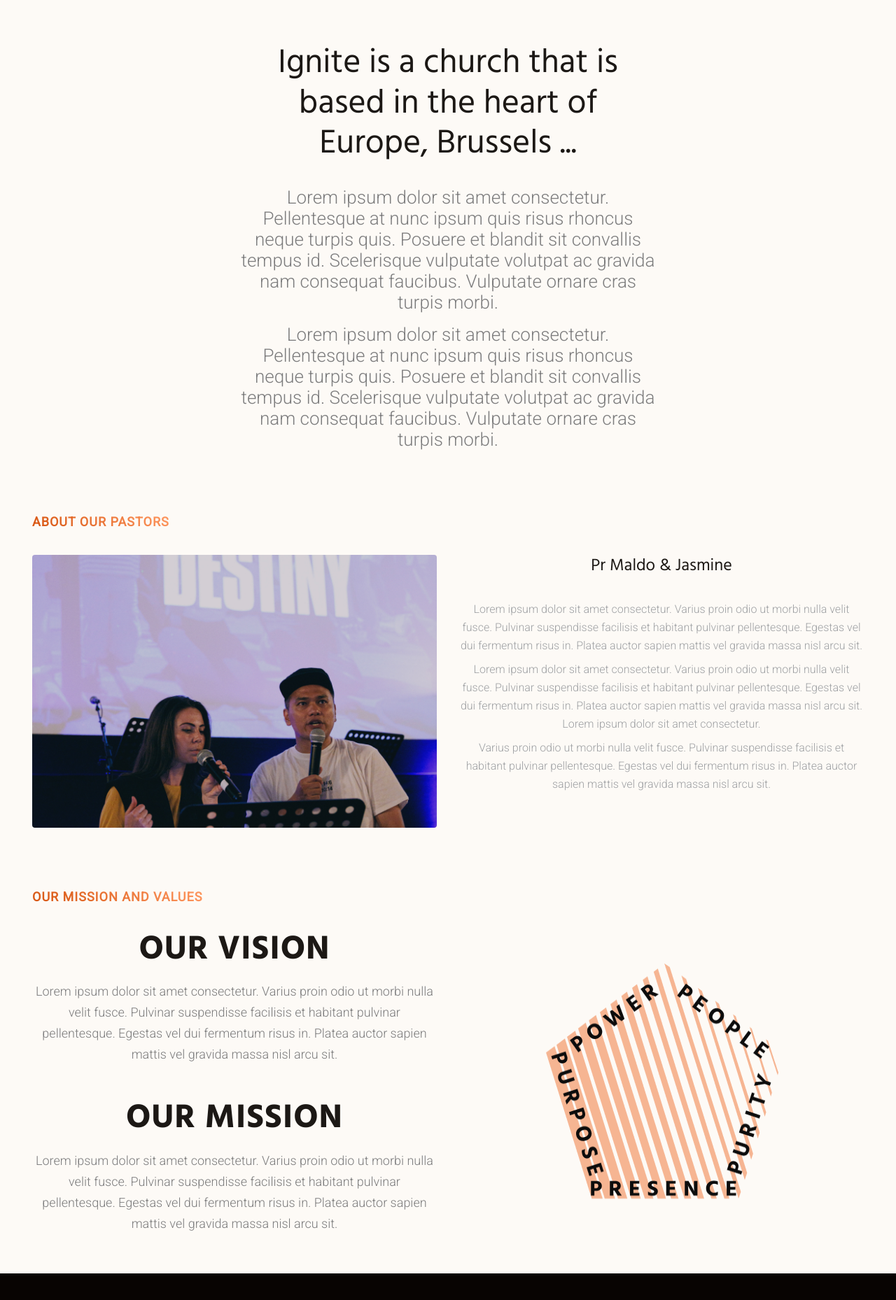
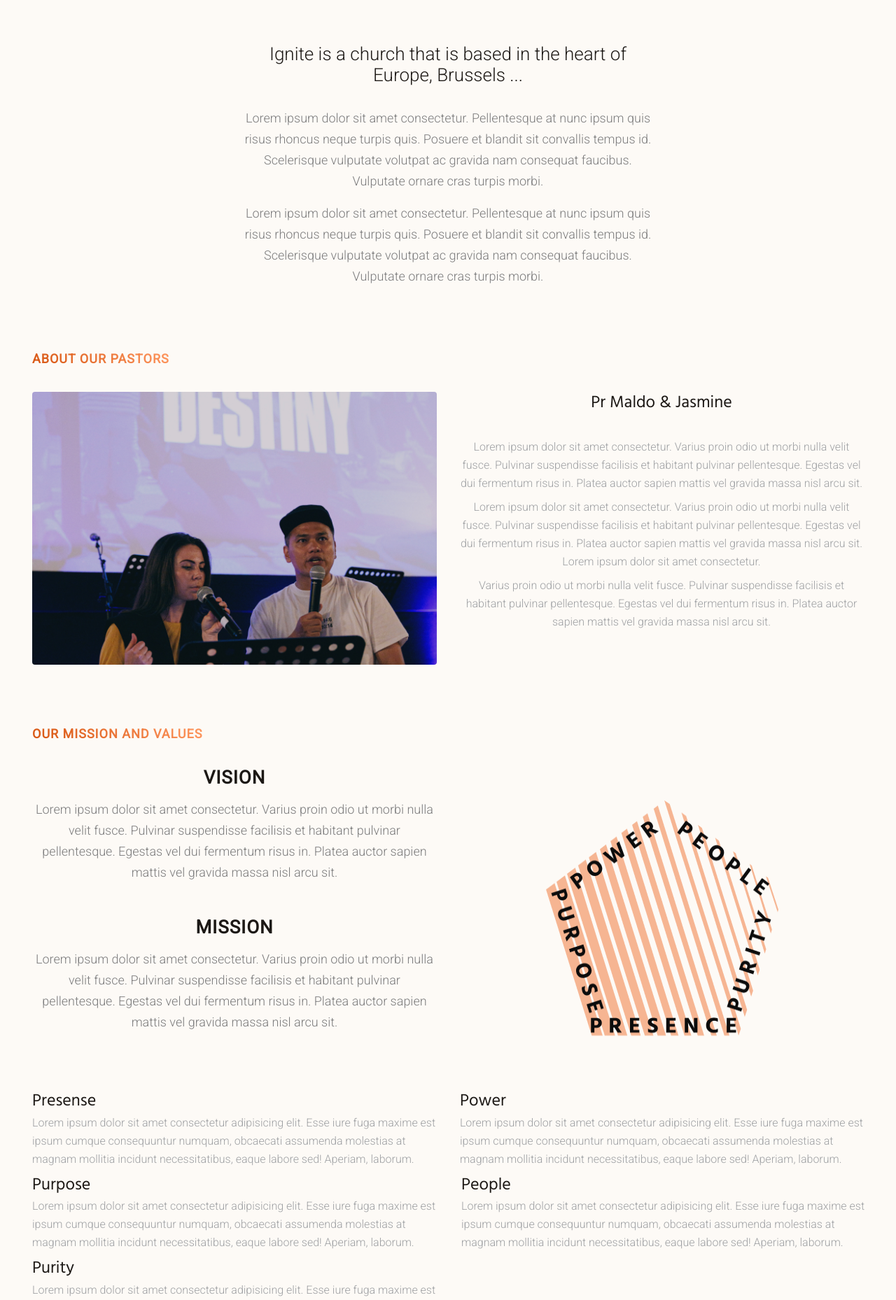
Before and after one commit to weslleybotelho/ignite-church, a Next.js app: page /about-ignite in a window 1280 px wide. Shown: the part 802-2660 px from the top of the page at 70% size. Built offline with nearby package versions, Linux system fonts and the light colour scheme.

Commit message:
Adding SEO matedata and refactoring class to animations

```diff
--- a/app/about-ignite/page.tsx
+++ b/app/about-ignite/page.tsx
@@ -6,86 +6,55 @@ import coreValuesImg from '../img/core-values.png';
 import gsap from 'gsap';
 import { useGSAP } from '@gsap/react';
 import { ScrollTrigger } from 'gsap/ScrollTrigger';
+import {
+  fadeFromBelow,
+  fadeFromOpacityScroll,
+  slideFromLeftScroll,
+  slideFromRightScroll,
+} from '../utils/gsapAnimations';
 
 export default function About() {
   gsap.registerPlugin(ScrollTrigger);
   const tl1 = gsap.timeline();
 
   useGSAP(() => {
-    tl1.from('#hero div', {
-      duration: 2,
-      opacity: 1,
-      y: 200,
-      stagger: { each: 0.1 },
-      ease: 'power4.out',
-    });
+    fadeFromBelow('#hero > section');
   });
 
   useGSAP(() => {
-    gsap.from('#about > div', {
-      opacity: 0,
-      ease: 'power4.out',
-      stagger: { each: 0.2 },
-      duration: 2,
-      scrollTrigger: {
-        trigger: '#about',
-        start: 'top 80%',
-        end: 'top 50%',
-      },
-    });
-
-    gsap.from('#pastors > div', {
-      x: -200,
-      opacity: 0,
-      ease: 'power4.out',
-      stagger: { each: 0.2 },
-      duration: 2,
-      scrollTrigger: {
-        trigger: '#pastors',
-        start: 'top 80%',
-        end: 'top 50%',
-      },
-    });
-
-    gsap.from('#core-values > div', {
-      x: 200,
-      opacity: 0,
-      ease: 'power4.out',
-      stagger: { each: 0.2 },
-      duration: 2,
-      scrollTrigger: {
-        trigger: '#core-values',
-        start: 'top 80%',
-        end: 'top 50%',
-      },
-    });
+    fadeFromOpacityScroll('#about > section', '#about');
+    slideFromLeftScroll('#pastors > div', '#pastors');
+    slideFromRightScroll('#core-values div', '#core-values');
   });
   return (
     <>
-      <div className="bg-black h-100" id="hero">
-        <div className="bg-about relativexs">
+      <article>
+        <section className="bg-black h-100" id="hero">
+          <section className="bg-about relativexs">
             <Image src={aboutHero} alt="About Ignite" className="cover h-100" />
+            <header>
               <h1 className="absolute-center absolut color-white text-center">About Ignite</h1>
-        </div>
-      </div>
+            </header>
+          </section>
+        </section>
 
         <section id="about">
-        <div className="container text-center text-about">
-          <h3 className="">Ignite is a church that is based in the heart of Europe, Brussels ... </h3>
-          <p className="pt-4 p1 color-gray">
+          <section className="container text-center text-about">
+            <h2 className="p1">Ignite is a church that is based in the heart of Europe, Brussels ... </h2>
+            <p className="pt-4 p2 color-gray">
               Lorem ipsum dolor sit amet consectetur. Pellentesque at nunc ipsum quis risus rhoncus neque turpis quis.
               Posuere et blandit sit convallis tempus id. Scelerisque vulputate volutpat ac gravida nam consequat
               faucibus. Vulputate ornare cras turpis morbi.
             </p>
-          <p className="pt-2 p1 color-gray">
+            <p className="pt-2 p2 color-gray">
               Lorem ipsum dolor sit amet consectetur. Pellentesque at nunc ipsum quis risus rhoncus neque turpis quis.
               Posuere et blandit sit convallis tempus id. Scelerisque vulputate volutpat ac gravida nam consequat
               faucibus. Vulputate ornare cras turpis morbi.
             </p>
-        </div>
+          </section>
         </section>
         <section className="container py-3" id="pastors">
-        <h4 className="color-gradient p2 uppercase bold ml-2">about our pastors</h4>
+          <h3 className="color-gradient p2 uppercase bold ml-2">about our pastors</h3>
           <div className="row">
             <div className="grid-6 ">
               <Image
@@ -99,19 +68,19 @@ export default function About() {
             <div className="grid-6">
               <h5 className="text-center">Pr Maldo & Jasmine</h5>
               <p className="text-center pt-4">
-              Lorem ipsum dolor sit amet consectetur. Varius proin odio ut morbi nulla velit fusce. Pulvinar suspendisse
-              facilisis et habitant pulvinar pellentesque. Egestas vel dui fermentum risus in. Platea auctor sapien
-              mattis vel gravida massa nisl arcu sit.
+                Lorem ipsum dolor sit amet consectetur. Varius proin odio ut morbi nulla velit fusce. Pulvinar
+                suspendisse facilisis et habitant pulvinar pellentesque. Egestas vel dui fermentum risus in. Platea
+                auctor sapien mattis vel gravida massa nisl arcu sit.
               </p>
               <p className="text-center pt-1">
-              Lorem ipsum dolor sit amet consectetur. Varius proin odio ut morbi nulla velit fusce. Pulvinar suspendisse
-              facilisis et habitant pulvinar pellentesque. Egestas vel dui fermentum risus in. Platea auctor sapien
-              mattis vel gravida massa nisl arcu sit. Lorem ipsum dolor sit amet consectetur.{' '}
+                Lorem ipsum dolor sit amet consectetur. Varius proin odio ut morbi nulla velit fusce. Pulvinar
+                suspendisse facilisis et habitant pulvinar pellentesque. Egestas vel dui fermentum risus in. Platea
+                auctor sapien mattis vel gravida massa nisl arcu sit. Lorem ipsum dolor sit amet consectetur.{' '}
               </p>
               <p className="text-center pt-1">
                 Varius proin odio ut morbi nulla velit fusce. Pulvinar suspendisse facilisis et habitant pulvinar
-              pellentesque. Egestas vel dui fermentum risus in. Platea auctor sapien mattis vel gravida massa nisl arcu
-              sit.
+                pellentesque. Egestas vel dui fermentum risus in. Platea auctor sapien mattis vel gravida massa nisl
+                arcu sit.
               </p>
             </div>
           </div>
@@ -123,13 +92,13 @@ export default function About() {
 
             <div className="row">
               <div className="grid-6 flex-center-column">
-              <h3 className="uppercase">our vision</h3>
+                <h3 className="uppercase p1 bold">vision</h3>
                 <p className="p2 mt-2 color-gray text-center">
                   Lorem ipsum dolor sit amet consectetur. Varius proin odio ut morbi nulla velit fusce. Pulvinar
                   suspendisse facilisis et habitant pulvinar pellentesque. Egestas vel dui fermentum risus in. Platea
                   auctor sapien mattis vel gravida massa nisl arcu sit.
                 </p>
-              <h3 className="uppercase mt-5">our mission</h3>
+                <h3 className="uppercase p1 bold mt-5">mission</h3>
                 <p className="p2 mt-2 color-gray text-center">
                   Lorem ipsum dolor sit amet consectetur. Varius proin odio ut morbi nulla velit fusce. Pulvinar
                   suspendisse facilisis et habitant pulvinar pellentesque. Egestas vel dui fermentum risus in. Platea
@@ -147,8 +116,57 @@ export default function About() {
                 />
               </div>
             </div>
+            <div className="row">
+              <div className="grid-6">
+                <div>
+                  <h5>Presense</h5>
+                  <p>
+                    Lorem ipsum dolor sit amet consectetur adipisicing elit. Esse iure fuga maxime est ipsum cumque
+                    consequuntur numquam, obcaecati assumenda molestias at magnam mollitia incidunt necessitatibus,
+                    eaque labore sed! Aperiam, laborum.
+                  </p>
+                </div>
+
+                <div className="mt-1">
+                  <h5>Purpose</h5>
+                  <p>
+                    Lorem ipsum dolor sit amet consectetur adipisicing elit. Esse iure fuga maxime est ipsum cumque
+                    consequuntur numquam, obcaecati assumenda molestias at magnam mollitia incidunt necessitatibus,
+                    eaque labore sed! Aperiam, laborum.
+                  </p>
+                </div>
+
+                <div className="mt-1">
+                  <h5>Purity</h5>
+                  <p>
+                    Lorem ipsum dolor sit amet consectetur adipisicing elit. Esse iure fuga maxime est ipsum cumque
+                    consequuntur numquam, obcaecati assumenda molestias at magnam mollitia incidunt necessitatibus,
+                    eaque labore sed! Aperiam, laborum.
+                  </p>
+                </div>
+              </div>
+              <div className="grid-6">
+                <div>
+                  <h5>Power</h5>
+                  <p>
+                    Lorem ipsum dolor sit amet consectetur adipisicing elit. Esse iure fuga maxime est ipsum cumque
+                    consequuntur numquam, obcaecati assumenda molestias at magnam mollitia incidunt necessitatibus,
+                    eaque labore sed! Aperiam, laborum.
+                  </p>
+                </div>
+                <div className="mt-1">
+                  <h5>People</h5>
+                  <p>
+                    Lorem ipsum dolor sit amet consectetur adipisicing elit. Esse iure fuga maxime est ipsum cumque
+                    consequuntur numquam, obcaecati assumenda molestias at magnam mollitia incidunt necessitatibus,
+                    eaque labore sed! Aperiam, laborum.
+                  </p>
+                </div>
+              </div>
+            </div>
           </div>
         </section>
+      </article>
     </>
   );
 }
--- a/app/layout.tsx
+++ b/app/layout.tsx
@@ -52,7 +52,7 @@ export default function RootLayout({ children }: { children: React.ReactNode })
         />
         <meta property="twitter:image" content="/metatag-ignitechurch.png" />
       </head>
-      <body className={inter.className}>
+      <body className={inter.className} suppressHydrationWarning={true}>
         <Loading />
         <>
           <Header />
--- /dev/null
+++ b/app/utils/gsapAnimations.ts
@@ -0,0 +1,80 @@
+import { gsap } from 'gsap';
+import ScrollTrigger from 'gsap/dist/ScrollTrigger';
+
+gsap.registerPlugin(ScrollTrigger);
+
+export const fadeFromBelow = (element: string, duration: number = 2) => {
+  const tl = gsap.timeline();
+  tl.from(element, {
+    duration,
+    opacity: 1,
+    y: 200,
+    stagger: { each: 0.1 },
+    ease: 'power4.out',
+  });
+};
+
+export const fadeFromOpacity = (element: string, duration: number = 2) => {
+  gsap.from(element, {
+    opacity: 0,
+    ease: 'power4.out',
+    stagger: { each: 0.2 },
+    duration,
+  });
+};
+
+export const fadeFromOpacityScroll = (element: string, trigger: string, duration: number = 2) => {
+  gsap.from(element, {
+    opacity: 0,
+    ease: 'power4.out',
+    stagger: { each: 0.2 },
+    duration,
+    scrollTrigger: {
+      trigger,
+      start: 'top 80%',
+      end: 'top 50%',
+    },
+  });
+};
+
+export const slideFromRight = (element: string, duration: number = 2) => {
+  const tl = gsap.timeline();
+
+  tl.from(element, {
+    opacity: 1,
+    x: 200,
+    ease: 'power4.out',
+    stagger: { each: 0.2 },
+    duration,
+  });
+};
+
+export const slideFromRightScroll = (element: string, trigger: string, duration: number = 2) => {
+  gsap.from(element, {
+    opacity: 1,
+    x: 200,
+    ease: 'power4.out',
+    stagger: { each: 0.2 },
+    duration,
+    scrollTrigger: {
+      trigger,
+      start: 'top 80%',
+      end: 'top 50%',
+    },
+  });
+};
+
+export const slideFromLeftScroll = (element: string, trigger: string, duration: number = 2) => {
+  gsap.from(element, {
+    opacity: 1,
+    x: -200,
+    ease: 'power4.out',
+    stagger: { each: 0.2 },
+    duration,
+    scrollTrigger: {
+      trigger,
+      start: 'top 80%',
+      end: 'top 50%',
+    },
+  });
+};
--- a/package.json
+++ b/package.json
@@ -25,7 +25,6 @@
     "@types/react-helmet": "^6.1.11",
     "eslint": "^8",
     "eslint-config-next": "14.0.4",
-    "react-helmet": "^6.1.0",
     "typescript": "^5"
   }
 }
```
Also changed, not shown: app/about-ignite/layout.tsx (added, +12 -0 lines), app/components/Loading/loading.tsx (+12 -2 lines), app/ignite-school-of-ministry/page.tsx (+20 -44 lines), app/ministries/page.tsx (+15 -2 lines), app/page.tsx (+4 -6 lines), 1 other file (tests, documents, lock files or other folders). Lines whose indentation alone changed are shown as unchanged.
